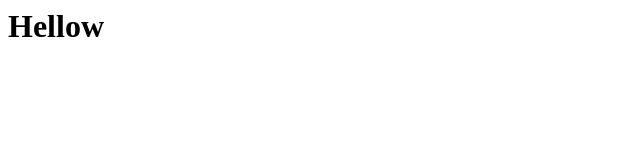
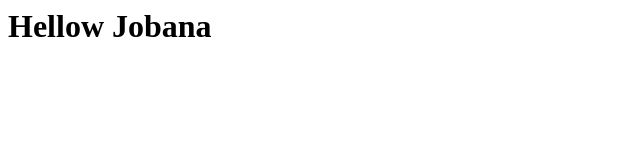
Before and after one commit to CarlosResendiz030803/Coursera-test, a plain HTML site: page index.html in a window 1280 px wide. Shown: the whole page, without its empty margins (0-640 px from the left). Drawn offline with Linux system fonts and the light colour scheme.

Commit message:
Update index.html

```diff
--- a/index.html
+++ b/index.html
@@ -1 +1 @@
-<h1>Hellow</h1>
+<h1>Hellow Jobana</h1>
```
